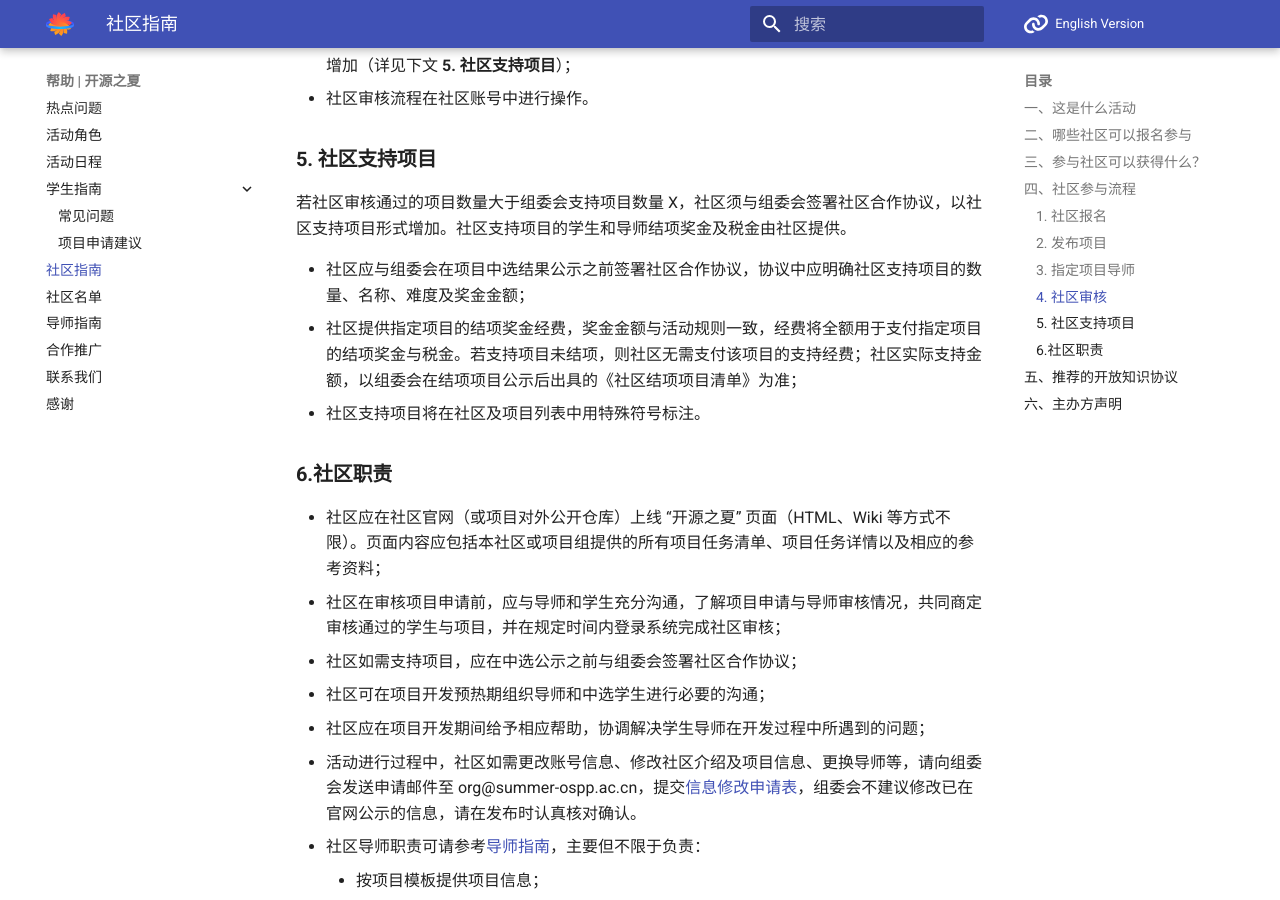
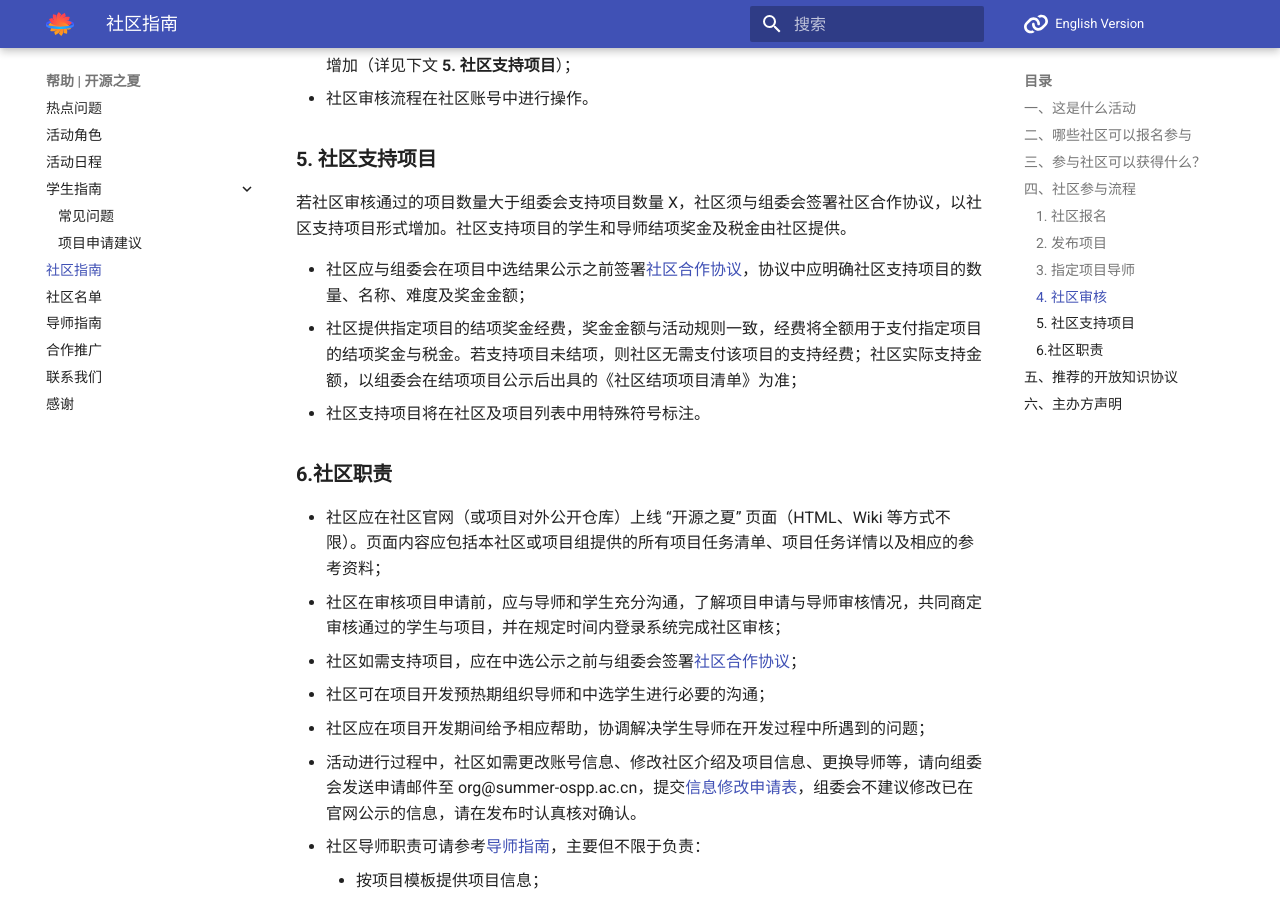
Before and after one commit to summer-ospp/help, an MkDocs documentation site: the page built from docs/community.md, in a window 1280 px wide and 900 px high, scrolled down 3937 px. Built offline with MkDocs 1.6.1 and Material for MkDocs 9.7.7, drawn with Linux system fonts in a browser that asks for light colours; comment, search, counter and statistics services are not loaded; part of the change alters nothing that is shown.

```diff
--- a/docs/community.md
+++ b/docs/community.md
@@ -112,7 +112,7 @@ v. 项目奖金来源说明：组委会支持项目的结项奖金由组委会
 
 若社区审核通过的项目数量大于组委会支持项目数量 X，社区须与组委会签署社区合作协议，以社区支持项目形式增加。社区支持项目的学生和导师结项奖金及税金由社区提供。
 
-* 社区应与组委会在项目中选结果公示之前签署社区合作协议，协议中应明确社区支持项目的数量、名称、难度及奖金金额；
+* 社区应与组委会在项目中选结果公示之前签署[社区合作协议](assets/开源之夏2023社区合作协议-模板.docx)，协议中应明确社区支持项目的数量、名称、难度及奖金金额；
 * 社区提供指定项目的结项奖金经费，奖金金额与活动规则一致，经费将全额用于支付指定项目的结项奖金与税金。若支持项目未结项，则社区无需支付该项目的支持经费；社区实际支持金额，以组委会在结项项目公示后出具的《社区结项项目清单》为准；
 * 社区支持项目将在社区及项目列表中用特殊符号标注。
 
@@ -120,7 +120,7 @@ v. 项目奖金来源说明：组委会支持项目的结项奖金由组委会
 
 * 社区应在社区官网（或项目对外公开仓库）上线 “开源之夏” 页面（HTML、Wiki 等方式不限）。页面内容应包括本社区或项目组提供的所有项目任务清单、项目任务详情以及相应的参考资料；
 * 社区在审核项目申请前，应与导师和学生充分沟通，了解项目申请与导师审核情况，共同商定审核通过的学生与项目，并在规定时间内登录系统完成社区审核；
-* 社区如需支持项目，应在中选公示之前与组委会签署社区合作协议；
+* 社区如需支持项目，应在中选公示之前与组委会签署[社区合作协议](assets/开源之夏2023社区合作协议-模板.docx)；
 * 社区可在项目开发预热期组织导师和中选学生进行必要的沟通；
 * 社区应在项目开发期间给予相应帮助，协调解决学生导师在开发过程中所遇到的问题；
 * 活动进行过程中，社区如需更改账号信息、修改社区介绍及项目信息、更换导师等，请向组委会发送申请邮件至 org@summer-ospp.ac.cn，提交[信息修改申请表](assets/社区信息修改申请表-Community-Information-Modification.xlsx)，组委会不建议修改已在官网公示的信息，请在发布时认真核对确认。
```
